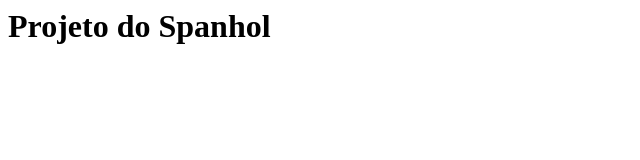
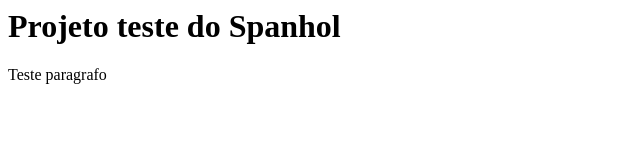
Before and after one commit to maspanhol/meu-site, a plain HTML site: page index.html in a window 1280 px wide. Shown: the whole page, without its empty margins (0-640 px from the left). Drawn offline with Linux system fonts and the light colour scheme.

Commit message:
git add -i interativo

```diff
--- a/index.html
+++ b/index.html
@@ -1,6 +1,7 @@
 <html>
     <head></head>
         <body>
-            <h1>Projeto do Spanhol</h1>
+            <h1>Projeto teste do Spanhol</h1>
+            <p>Teste paragrafo</p>
         </body>
 </html>
```
